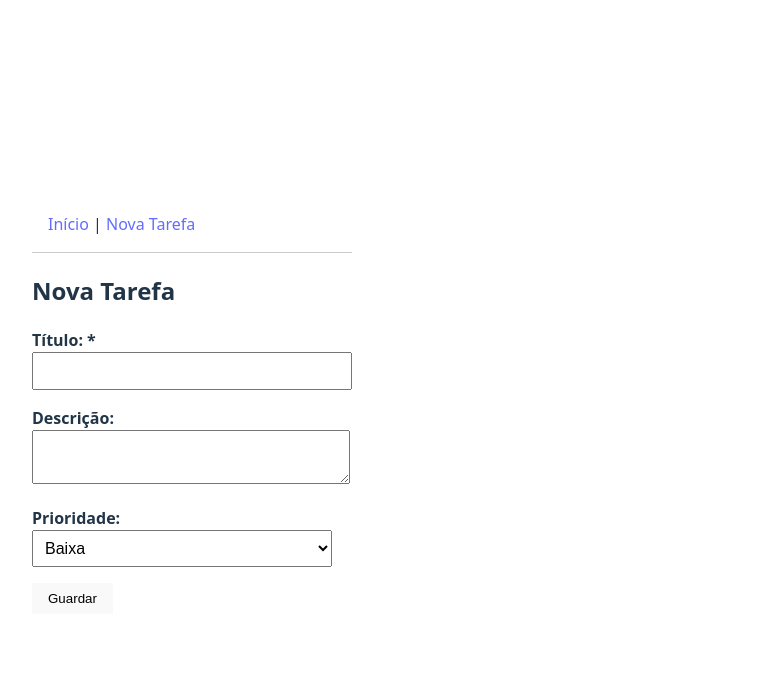
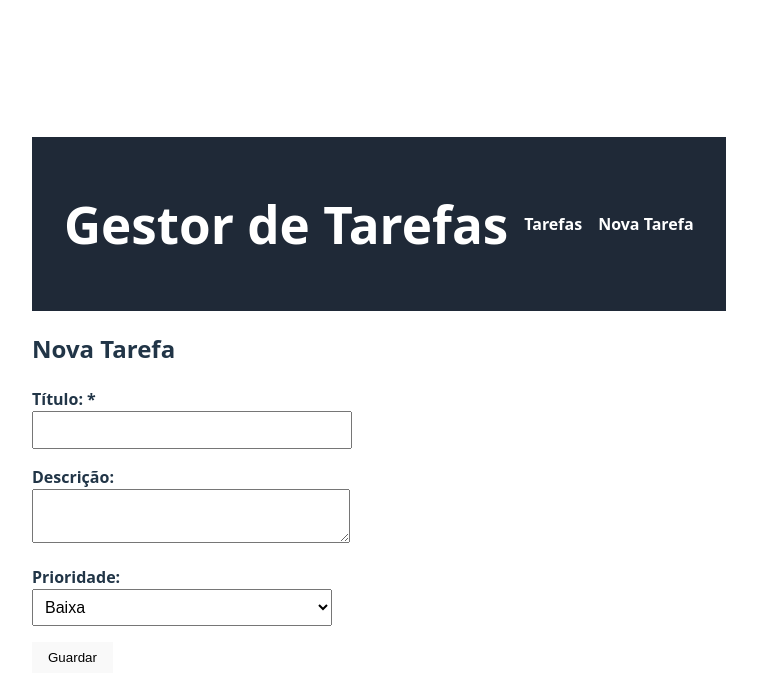
Before and after one commit to nfeeder/Lab-React-Gestor-de-Tarefas, a React (Vite) app in the folder gestor-de-tarefas/: page /nova in a window 1280 px wide. Shown: the top 700 px of the page, without its empty margins (18-775 px from the left). Built offline with nearby package versions, Linux system fonts and the light colour scheme.

Commit message:
add  styles and  validations

```diff
--- /dev/null
+++ b/gestor-de-tarefas/src/components/Navbar.css
@@ -0,0 +1,19 @@
+.navbar {
+    background-color: #1f2937;
+    color: white;
+    padding: 1rem 2rem;
+    display: flex;
+    justify-content: space-between;
+    align-items: center;
+  }
+
+  .navbar .links a {
+    margin-left: 1rem;
+    text-decoration: none;
+    color: white;
+    font-weight: bold;
+  }
+
+  .navbar .links a:hover {
+    text-decoration: underline;
+  }
--- a/gestor-de-tarefas/src/components/Navbar.jsx
+++ b/gestor-de-tarefas/src/components/Navbar.jsx
@@ -1,9 +1,14 @@
 import { Link } from 'react-router-dom';
+import './Navbar.css';
 
 function Navbar() {
   return (
-    <nav style={{ padding: '1rem', borderBottom: '1px solid #ccc' }}>
-      <Link to="/">Início</Link> | <Link to="/nova">Nova Tarefa</Link>
+    <nav className="navbar">
+      <h1>Gestor de Tarefas</h1>
+      <div className="links">
+        <Link to="/">Tarefas</Link>
+        <Link to="/nova">Nova Tarefa</Link>
+      </div>
     </nav>
   );
 }
--- a/gestor-de-tarefas/src/components/TaskList.jsx
+++ b/gestor-de-tarefas/src/components/TaskList.jsx
@@ -33,16 +33,25 @@ function TaskList() {
   return (
     <div>
       {tasks.map(task => (
-        <div key={task.id} style={{ border: '1px solid #ccc', padding: '1rem', marginBottom: '1rem' }}>
-          <h3 style={{ textDecoration: task.done ? 'line-through' : 'none' }}>{task.title}</h3>
-          <p>{task.description}</p>
-          <p><strong>Prioridade:</strong> {task.priority}</p>
-          <button onClick={() => toggleDone(task)}>
-            {task.done ? 'Desmarcar' : 'Concluir'}
-          </button>{' '}
-          <Link to={`/editar/${task.id}`}>Editar</Link>{' '}
-          <button onClick={() => deleteTask(task.id)}>Eliminar</button>
+        <div className="task-card" key={task.id}>
+        <h3>{task.title}</h3>
+        <p>{task.description}</p>
+        <p><strong>Prioridade:</strong> {task.priority}</p>
+        <p>
+          <label>
+            <input
+              type="checkbox"
+              checked={task.done}
+              onChange={() => toggleDone(task.id, task.done)}
+            />{' '}
+            Concluída
+          </label>
+        </p>
+        <div className="task-actions">
+          <Link to={`/editar/${task.id}`}><button>Editar</button></Link>
+          <button onClick={() => handleDelete(task.id)}>Eliminar</button>
         </div>
+      </div>
       ))}
     </div>
   );
--- a/gestor-de-tarefas/src/index.css
+++ b/gestor-de-tarefas/src/index.css
@@ -65,6 +65,24 @@ label {
   font-weight: bold;
 }
 
+.task-card {
+  border: 1px solid #ddd;
+  padding: 1rem;
+  margin-bottom: 1rem;
+  border-radius: 8px;
+  background-color: #f9f9f9;
+}
+
+.task-card h3 {
+  margin-bottom: 0.5rem;
+}
+
+.task-actions {
+  margin-top: 1rem;
+  display: flex;
+  gap: 0.5rem;
+}
+
 @media (prefers-color-scheme: light) {
   :root {
     color: #213547;
```
